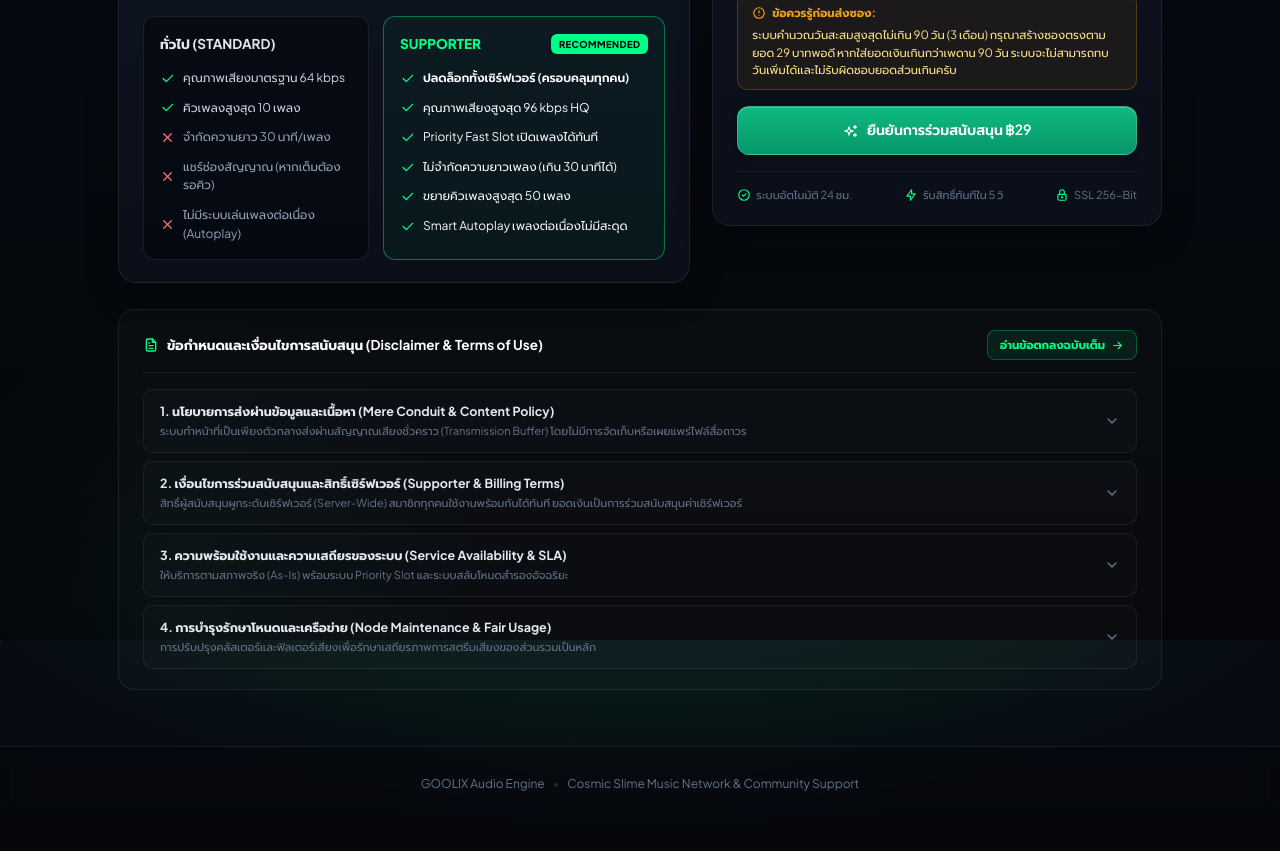
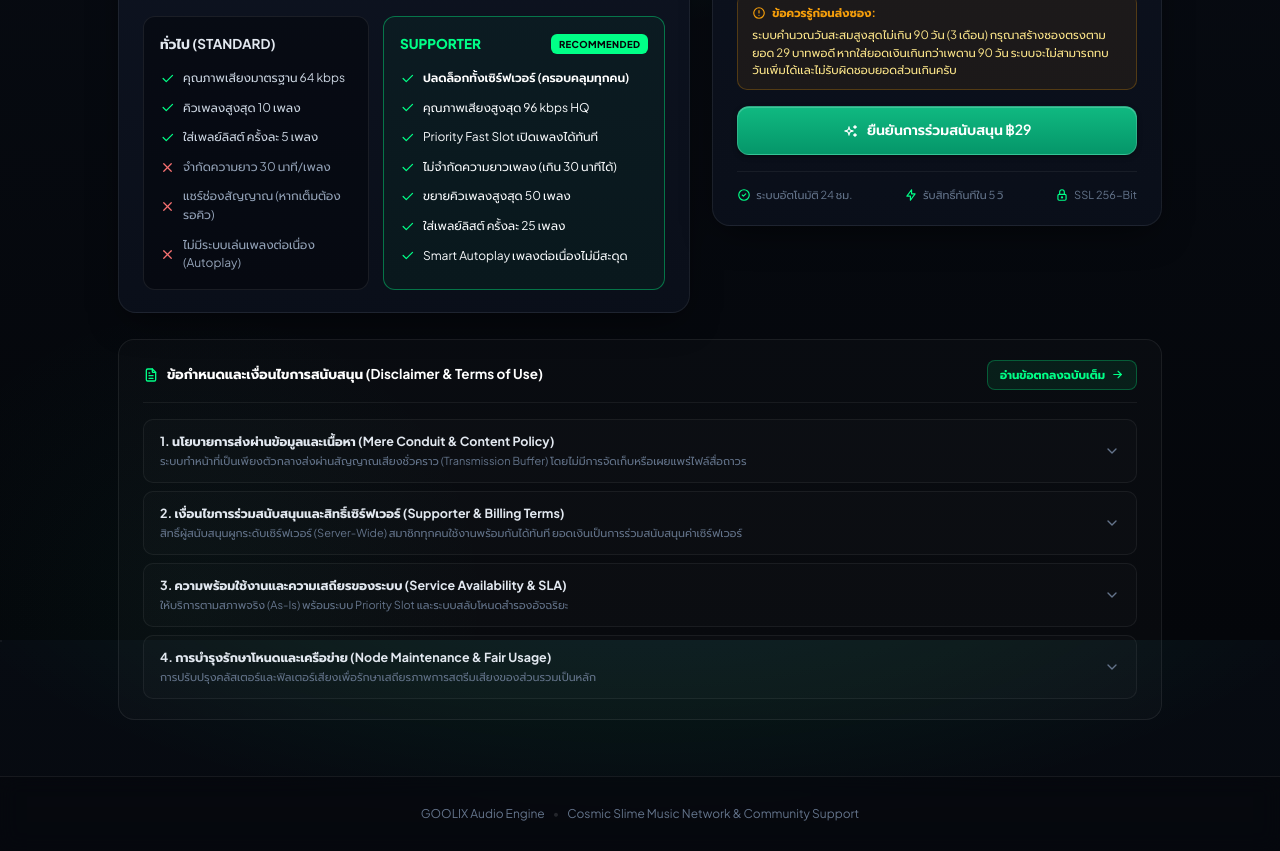
Before and after one commit to Guslaier/BotDis-ETP, a React (Vite) app in the folder frontend/: page / in a window 1280 px wide. Shown: the part 960-1811 px from the top of the page. Before the commit the page ends 1782 px from the top, so only its background shows below. Built offline with nearby package versions, Linux system fonts and the light colour scheme.

Commit message:
feat(topup): add playlist capacity comparison (5 vs 25 tracks)

```diff
--- a/frontend/src/components/TopupView.jsx
+++ b/frontend/src/components/TopupView.jsx
@@ -787,6 +787,10 @@ export default function TopupView({ lang, onToast }) {
                     <IconCheck size={15} style={{ color: 'var(--slime-green)', flexShrink: 0 }} />
                     <span>{lang === 'th' ? 'คิวเพลงสูงสุด 10 เพลง' : 'Max 10 songs in queue'}</span>
                   </div>
+                  <div style={{ display: 'flex', alignItems: 'center', gap: 8, color: '#CBD5E1' }}>
+                    <IconCheck size={15} style={{ color: 'var(--slime-green)', flexShrink: 0 }} />
+                    <span>{lang === 'th' ? 'ใส่เพลย์ลิสต์ ครั้งละ 5 เพลง' : 'Add up to 5 songs per playlist'}</span>
+                  </div>
                   <div style={{ display: 'flex', alignItems: 'center', gap: 8, color: '#94A3B8' }}>
                     <IconX size={15} style={{ color: '#F87171', flexShrink: 0 }} />
                     <span>{lang === 'th' ? 'จำกัดความยาว 30 นาที/เพลง' : 'Track capped at 30 mins'}</span>
@@ -847,6 +851,10 @@ export default function TopupView({ lang, onToast }) {
                   <div style={{ display: 'flex', alignItems: 'center', gap: 8, color: '#F8FAFC' }}>
                     <IconCheck size={15} style={{ color: 'var(--slime-green)', flexShrink: 0 }} />
                     <span>{lang === 'th' ? 'ขยายคิวเพลงสูงสุด 50 เพลง' : 'Expand queue to 50 songs'}</span>
+                  </div>
+                  <div style={{ display: 'flex', alignItems: 'center', gap: 8, color: '#F8FAFC' }}>
+                    <IconCheck size={15} style={{ color: 'var(--slime-green)', flexShrink: 0 }} />
+                    <span>{lang === 'th' ? 'ใส่เพลย์ลิสต์ ครั้งละ 25 เพลง' : 'Add up to 25 songs per playlist'}</span>
                   </div>
                   <div style={{ display: 'flex', alignItems: 'center', gap: 8, color: '#F8FAFC' }}>
                     <IconCheck size={15} style={{ color: 'var(--slime-green)', flexShrink: 0 }} />
```
Also changed, not shown: 6 other files (tests, documents, lock files or other folders).
